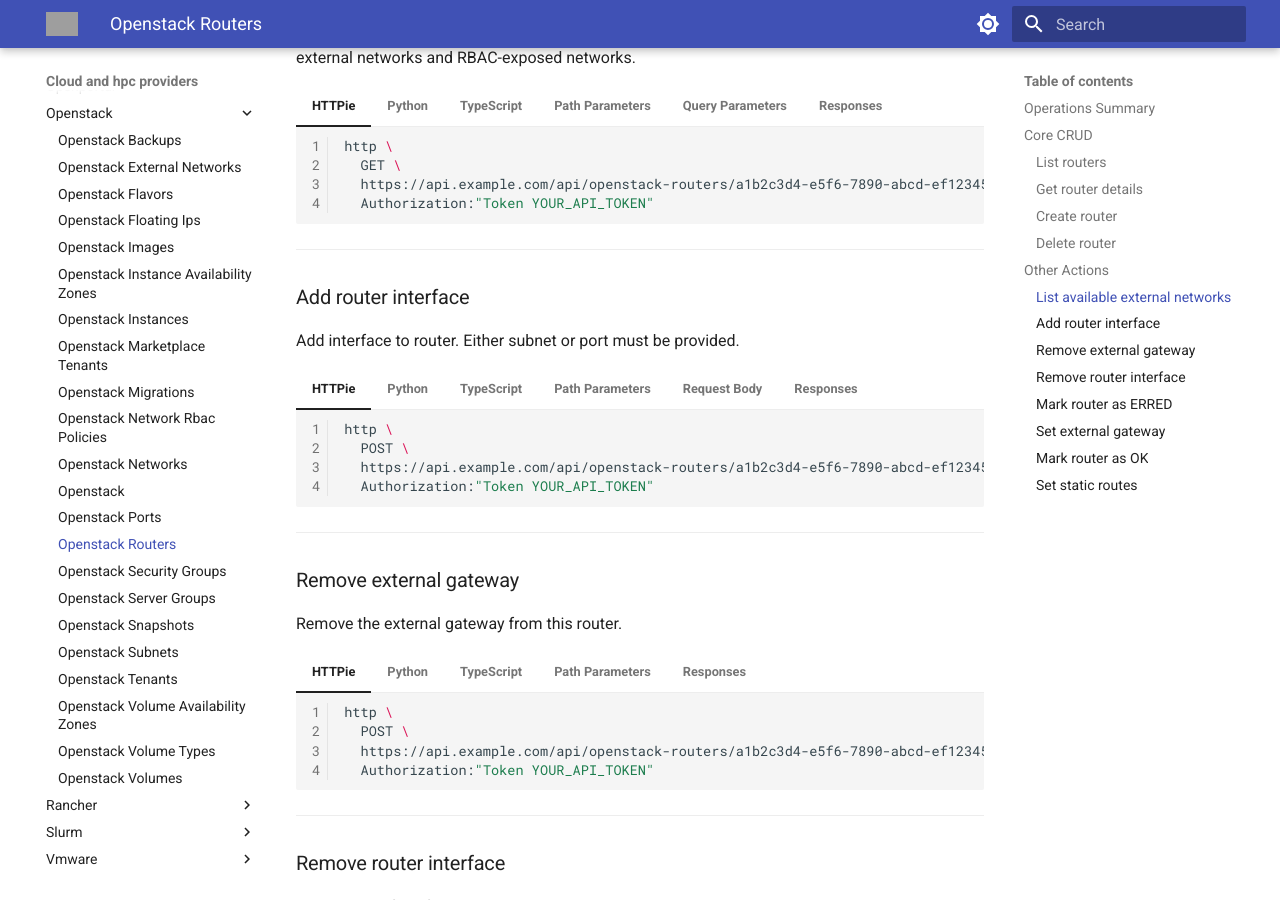
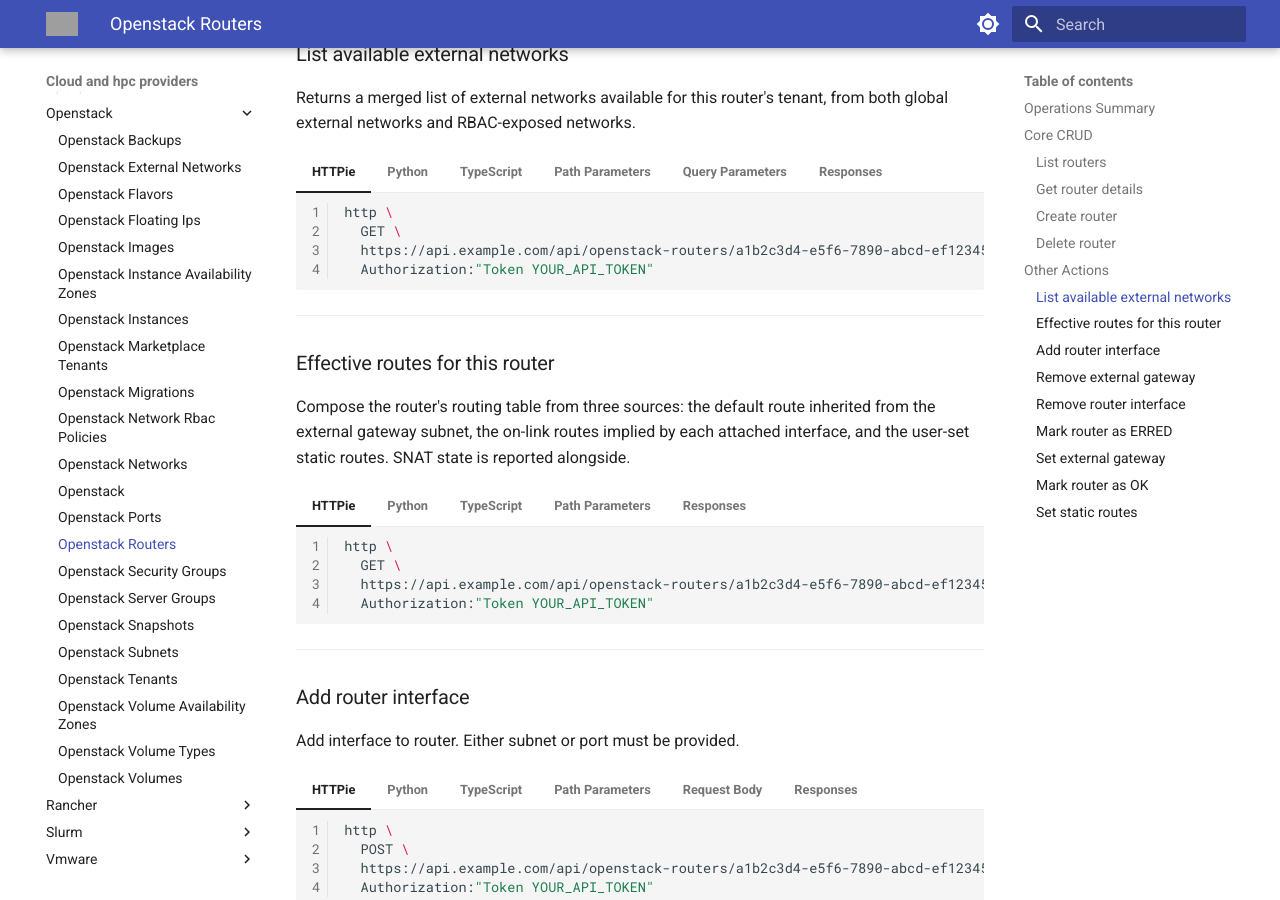
Before and after one commit to waldur/api-docs, an MkDocs documentation site: the page built from docs/cloud-and-hpc-providers/openstack/routers.md, in a window 1280 px wide and 900 px high, scrolled down 2433 px. Built offline with MkDocs 1.6.1 and Material for MkDocs 9.7.7, drawn with Linux system fonts in a browser that asks for light colours; the version menu is left out; some of the changed text lies outside the part shown; grey boxes are pictures that could not be loaded.

Commit message:
docs: Auto-generate API reference from https://code.opennodecloud.com/waldur/waldur-sdk-docs-generator

````diff
--- a/docs/cloud-and-hpc-providers/openstack/routers.md
+++ b/docs/cloud-and-hpc-providers/openstack/routers.md
@@ -11,6 +11,7 @@
 | <span class="http-badge http-delete">DELETE</span> | `/api/openstack-routers/{uuid}/` | [Delete router](#delete-router) |
 | **Other Actions** | | |
 | <span class="http-badge http-get">GET</span> | `/api/openstack-routers/{uuid}/available_external_networks/` | [List available external networks](#list-available-external-networks) |
+| <span class="http-badge http-get">GET</span> | `/api/openstack-routers/{uuid}/effective_routes/` | [Effective routes for this router](#effective-routes-for-this-router) |
 | <span class="http-badge http-post">POST</span> | `/api/openstack-routers/{uuid}/add_router_interface/` | [Add router interface](#add-router-interface) |
 | <span class="http-badge http-post">POST</span> | `/api/openstack-routers/{uuid}/remove_external_gateway/` | [Remove external gateway](#remove-external-gateway) |
 | <span class="http-badge http-post">POST</span> | `/api/openstack-routers/{uuid}/remove_router_interface/` | [Remove router interface](#remove-router-interface) |
@@ -667,6 +668,90 @@ Returns a merged list of external networks available for this router's tenant, f
 
 ---
 
+### Effective routes for this router
+
+Compose the router's routing table from three sources: the default route inherited from the external gateway subnet, the on-link routes implied by each attached interface, and the user-set static routes. SNAT state is reported alongside.
+
+
+=== "HTTPie"
+
+    ```bash
+    http \
+      GET \
+      https://api.example.com/api/openstack-routers/a1b2c3d4-e5f6-7890-abcd-ef1234567890/effective_routes/ \
+      Authorization:"Token YOUR_API_TOKEN"
+    ```
+
+=== "Python"
+
+    ```python
+    from waldur_api_client.client import AuthenticatedClient
+    from waldur_api_client.api.openstack_routers import openstack_routers_effective_routes_retrieve # (1)
+
+    client = AuthenticatedClient(
+        base_url="https://api.example.com", token="YOUR_API_TOKEN"
+    )
+    response = openstack_routers_effective_routes_retrieve.sync(
+        uuid="a1b2c3d4-e5f6-7890-abcd-ef1234567890",
+        client=client
+    )
+
+    print(response)
+    ```
+
+
+    1.  **API Source:** [`openstack_routers_effective_routes_retrieve`](https://github.com/waldur/py-client/blob/main/waldur_api_client/api/openstack_routers/openstack_routers_effective_routes_retrieve.py)
+
+=== "TypeScript"
+
+    ```typescript
+    import { openstackRoutersEffectiveRoutesRetrieve } from 'waldur-js-client';
+
+    try {
+      const response = await openstackRoutersEffectiveRoutesRetrieve({
+      auth: "Token YOUR_API_TOKEN",
+      path: {
+        "uuid": "a1b2c3d4-e5f6-7890-abcd-ef1234567890"
+      }
+    });
+      console.log('Success:', response);
+    } catch (error) {
+      console.error('Error:', error);
+    }
+    ```
+
+
+=== "Path Parameters"
+
+    | Name | Type | Required |
+    |---|---|---|
+    | `uuid` | string (uuid) | ✓ |
+
+
+=== "Responses"
+
+    **`200`** -
+
+    | Field | Type | Description |
+    |---|---|---|
+    | `snat` | boolean |  |
+    | `has_external_gateway` | boolean |  |
+    | `routes` | array of objects |  |
+    | `routes.destination` | string |  |
+    | `routes.nexthop` | any | An IPv4 or IPv6 address. |
+    | `routes.source` | string | <br>_Enum: `default`, `connected`, `static`_ |
+    | `routes.subnet_uuid` | string |  |
+    | `routes.subnet_name` | string |  |
+    | `routes.subnet_cidr` | string |  |
+    | `routes.port_uuid` | string |  |
+    | `routes.port_backend_id` | string |  |
+    | `routes.ip_on_router` | any | An IPv4 or IPv6 address. |
+    | `routes.gateway_ip_on_router` | any | An IPv4 or IPv6 address. |
+    | `routes.external_network_uuid` | string |  |
+    | `routes.external_network_name` | string |  |
+
+---
+
 ### Add router interface
 
 Add interface to router. Either subnet or port must be provided.
````
